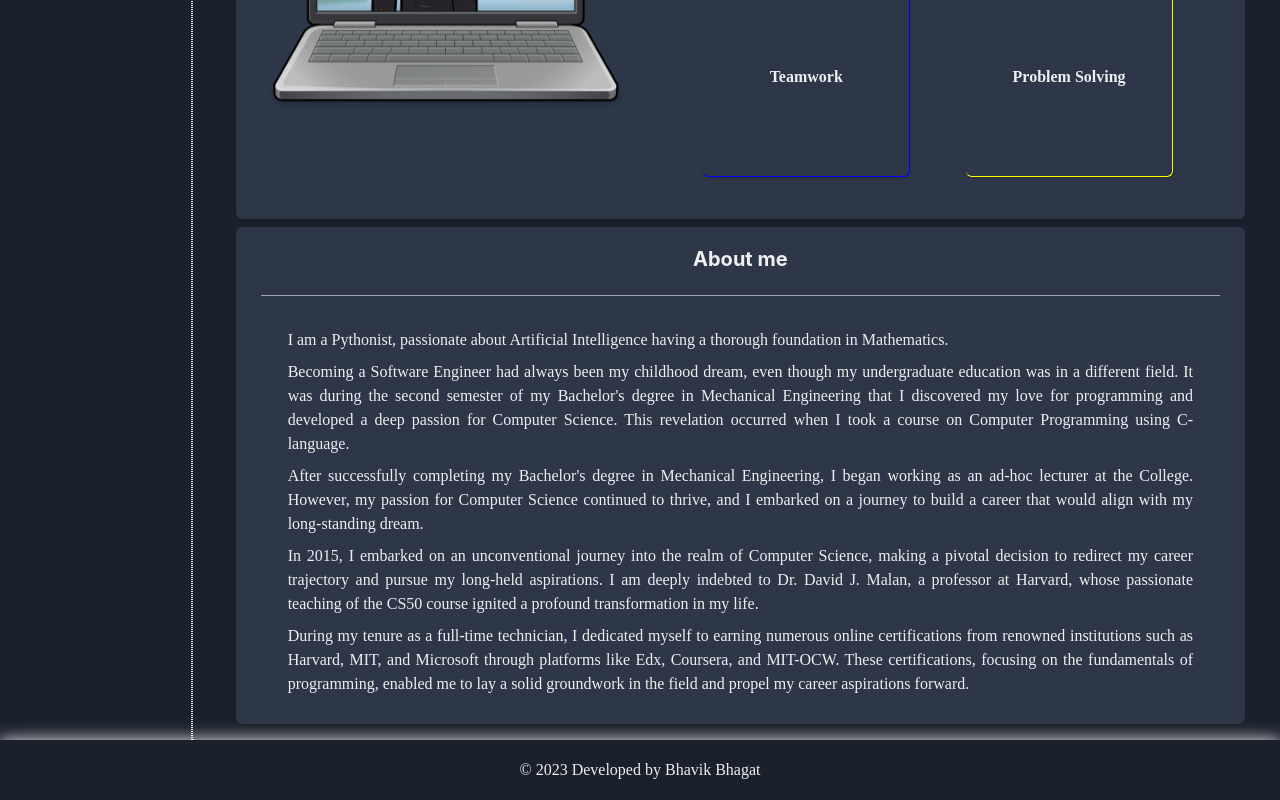
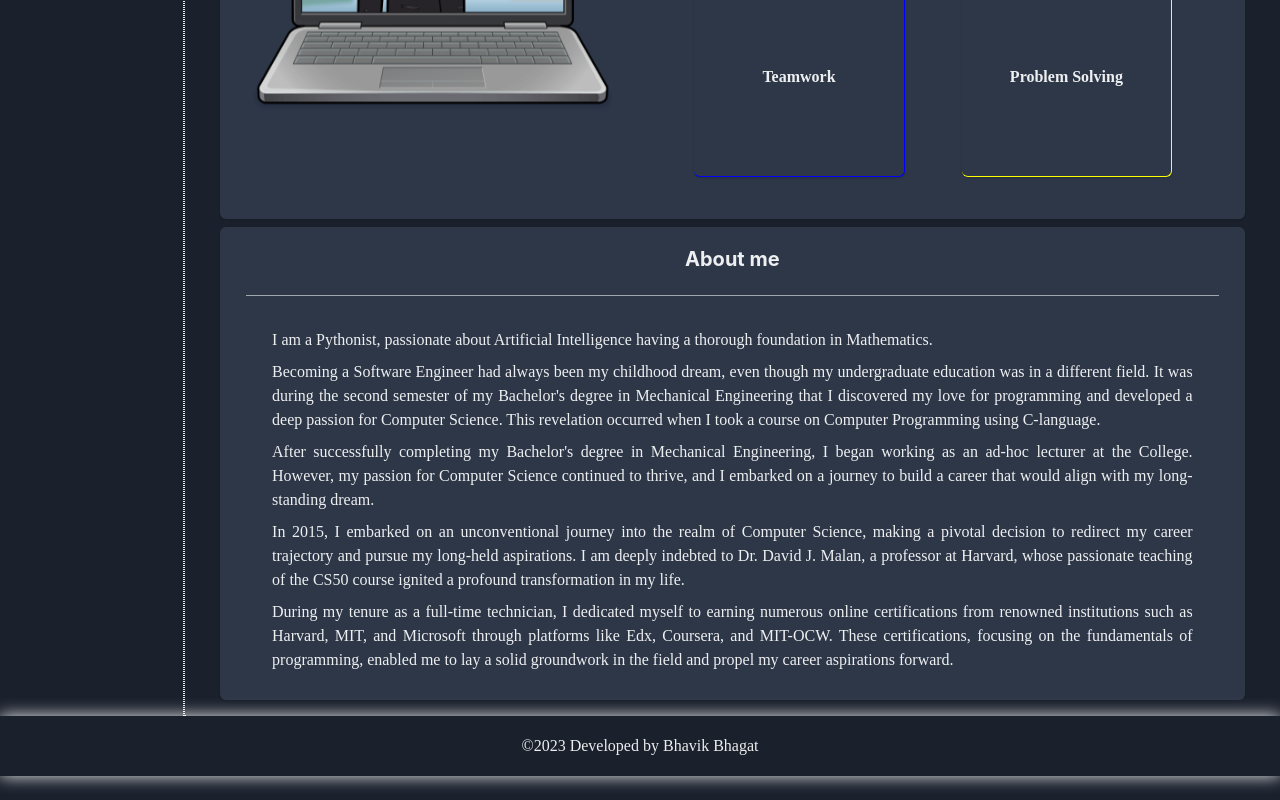
Before and after one commit to bhavik-knight/portfolio-chakra, a React (Vite) app in the folder react/frontend/: page / in a window 1280 px wide. Shown: the part 706-1506 px from the top of the page. After the commit the page ends 1482 px from the top, so only its background shows below. Built offline with nearby package versions, Linux system fonts and the light colour scheme; no server answers.

Commit message:
fixed the footer to full 100vw width

```diff
--- a/react/frontend/src/App.jsx
+++ b/react/frontend/src/App.jsx
@@ -80,8 +80,7 @@ function App() {
             direction="column"
             wrap="wrap"
             w="100vw"
-            spacing={0}
-            m={0} p={0} gap={0}
+            m={0} p={0} gap={0} spacing={0}
         >
             <Flex>
                 <Header
@@ -97,6 +96,7 @@ function App() {
                 minH={{ base: "fit-content", lg: "100vh" }}
                 direction={{ base: "column", lg: "row" }}
                 flexWrap={{ base: "wrap", lg: "nowrap" }}
+                m={0} p={0} gap={0} spacing={0}
                 w="100vw"
             >
                 {/* sidenav */}
@@ -125,7 +125,7 @@ function App() {
 
             </Stack>
 
-            <Flex m={0} p={0} w="100vw">
+            <Flex>
                 <Footer />
             </Flex>
         </Flex>
--- a/react/frontend/src/components/Footer.jsx
+++ b/react/frontend/src/components/Footer.jsx
@@ -1,17 +1,26 @@
 import { Center, Flex, Text } from "@chakra-ui/react"
+
+const textFontStyle = {
+    fontSize: { base: "0.8em", md: "0.9em", lg: "1em" },
+    px: { base: 4, lg: 8 },
+    py: 2,
+    mx: "auto"
+}
 
 function Footer(props) {
     const year = new Date().getFullYear();
     return (
         <Flex
+            // bg="green"
             w="100%"
+            position="sticky"
             h={{ base: "50px", md: "50px", lg: "60px" }}
             left={0} right={0} bottom={0}
             boxShadow="0 0 16px 0"
-            justifyContent="center"
+            justify="space-between"
         >
-            <Text as={Center}>
-                © {year} Developed by Bhavik Bhagat
+            <Text as={Center} {...textFontStyle}>
+                ©{year} Developed by Bhavik Bhagat
             </Text>
         </ Flex>
     )
```
